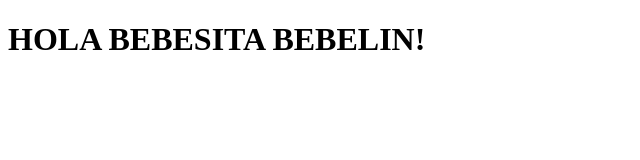
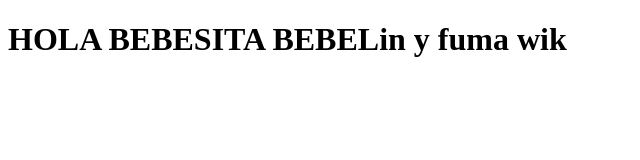
Before and after one commit to oscar-tut/oscar-tut.github.io, a plain HTML site: page index.html in a window 1280 px wide. Shown: the whole page, without its empty margins (0-640 px from the left). Drawn offline with Linux system fonts and the light colour scheme.

Commit message:
cambio de texto

```diff
--- a/index.html
+++ b/index.html
@@ -6,6 +6,6 @@
     </title>
 </head>
 <body>
-    <h1>HOLA BEBESITA BEBELIN!</h1>
+    <h1>HOLA BEBESITA BEBELin y fuma wik</h1>
 </body>
 </html>
```
